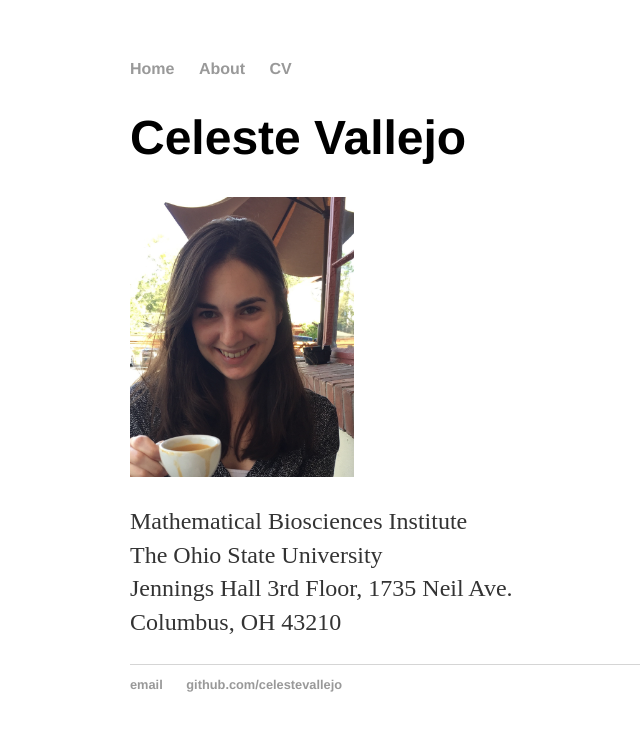
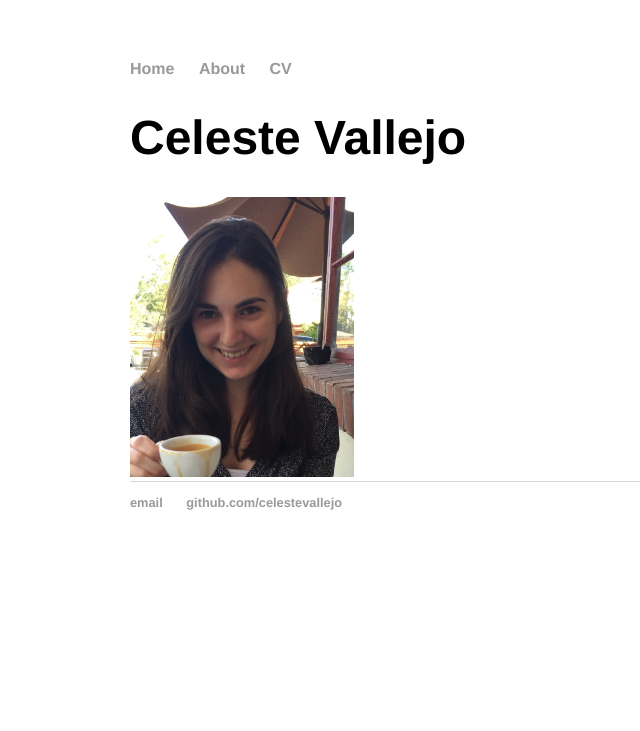
Before and after one commit to celestevallejo/celestevallejo.github.io, a Jekyll site: the page built from index.html, in a window 1280 px wide. Shown: the top 731 px of the page, without its empty margins (62-702 px from the left). Built offline with Jekyll 4.4.1, drawn with Linux system fonts in a browser that asks for light colours.

Commit message:
stylistic changes

```diff
--- a/index.html
+++ b/index.html
@@ -5,6 +5,4 @@ title: Celeste Vallejo
 <div class="blurb">
 	<h1>Celeste Vallejo</h1>
 	<img src="images/cvallejo.jpg" alt="Celeste Vallejo image not shown" class="inline" width="25%" height="25%"/>
-</div>
-<div class="blurb1">
-<p>Mathematical Biosciences Institute<br/>The Ohio State University<br/>Jennings Hall 3rd Floor, 1735 Neil Ave.<br/>Columbus, OH 43210<br/></p></div>
+</div><!-- /.blurb -->
```
